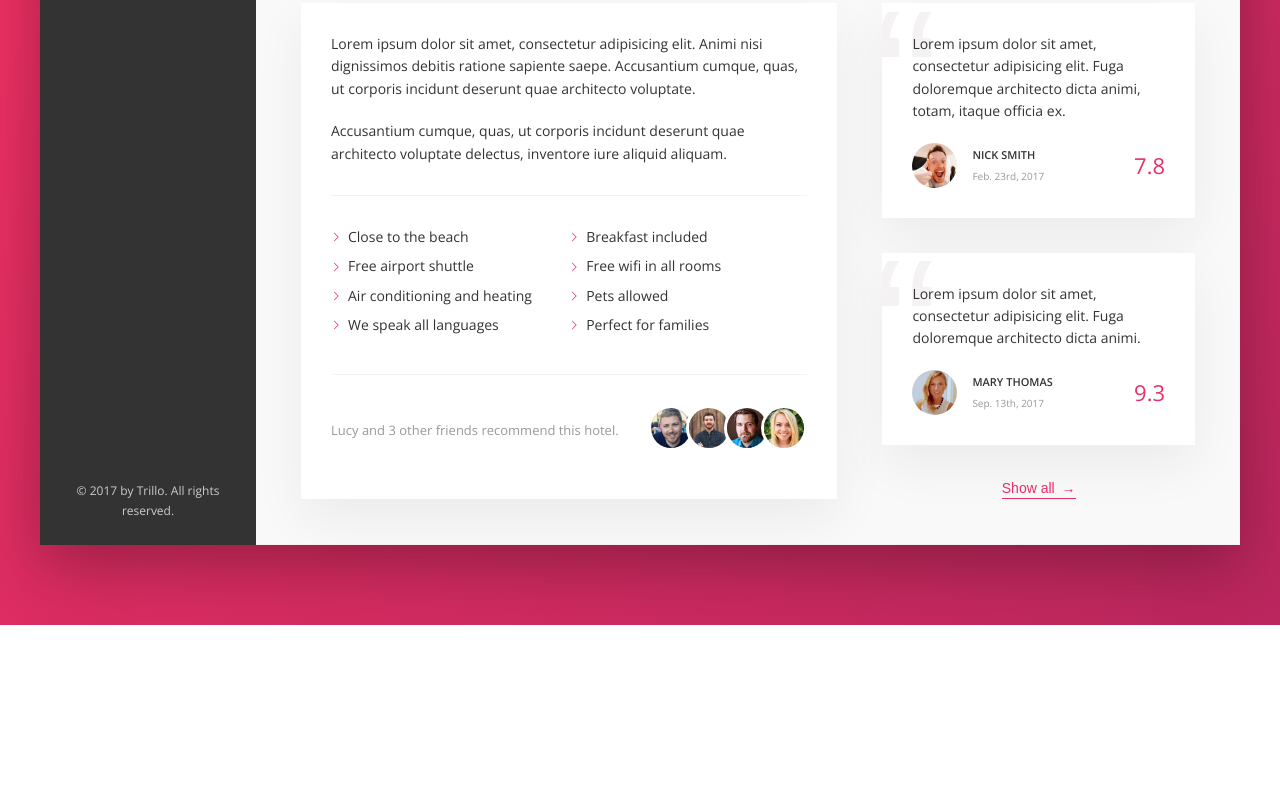
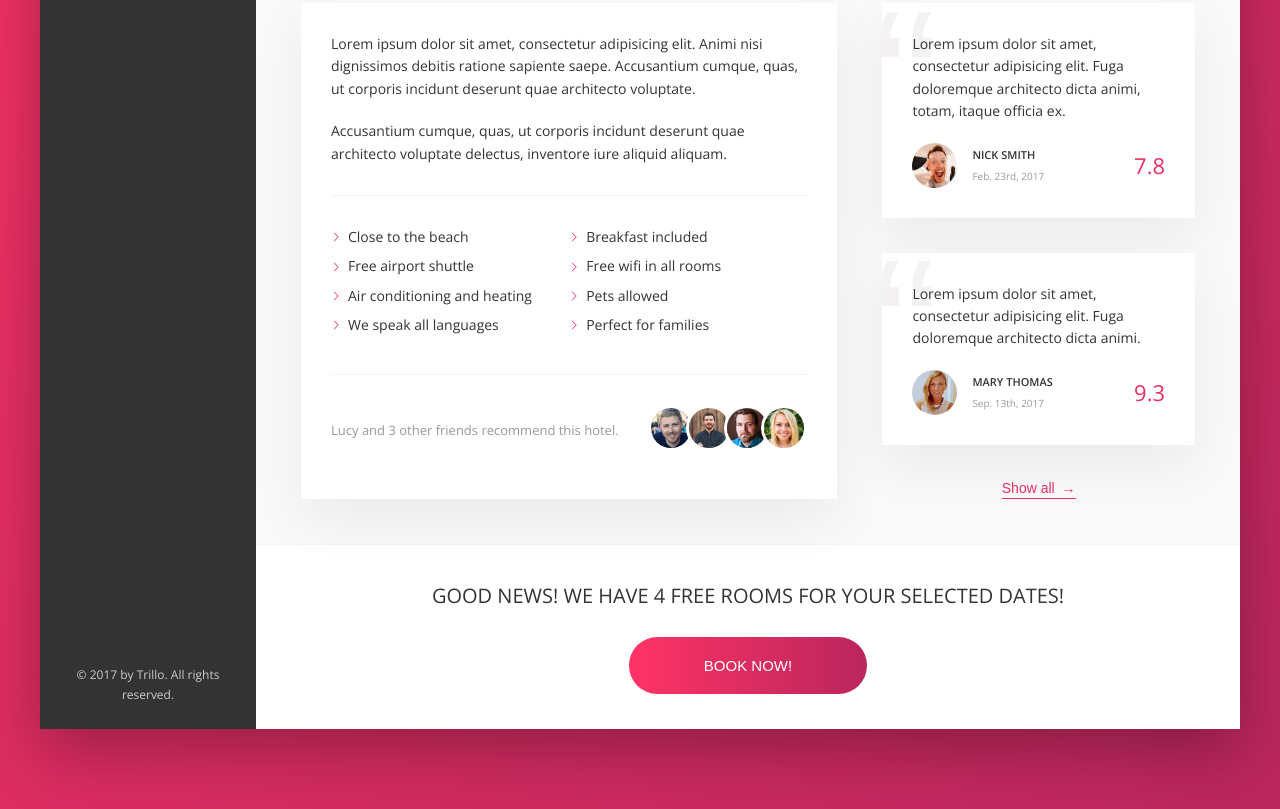
Before and after one commit to kostyatugai03/Trello-project, a website: page index.html in a window 1280 px wide. Shown: the part 644-1453 px from the top of the page. Before the commit the page ends 1269 px from the top, so only its background shows below. Drawn offline with nearby package versions, Linux system fonts and the light colour scheme.

Commit message:
cta section

```diff
--- a/index.html
+++ b/index.html
@@ -199,6 +199,15 @@
                             <button class="btn-inline">Show all <span>&rarr;</span></button>
                         </div>
                     </div>
+                    <div class="cta">
+                        <h2 class="cta__book-now">
+                            Good news! We have 4 free rooms for your selected dates!
+                        </h2>
+                        <button class="btn">
+                            <span class="btn__visible">Book now!</span>
+                            <span class="btn__invisible">Only 4 rooms left</span>
+                        </button>
+                    </div>
 
                 </main>
             </div>
--- a/sass/_components.scss
+++ b/sass/_components.scss
@@ -437,3 +437,64 @@
 
     }
 }
+
+////////////////////////////////
+////// CALL TO ACTION (CTA)
+.cta{
+    padding: 3.5rem 0;
+    text-align: center;
+    &__book-now {
+        text-transform: uppercase;
+        font-size: 2rem;
+        font-weight: 300;
+        margin-bottom: 2.5rem;
+    }
+}
+
+
+////////////////////////////////
+////// BUTTON VISIBLE AND BUTTON INVISIBLE
+.btn {
+    font-size: 1.5rem;
+    border: none;
+    font-weight: 300;
+    text-transform: uppercase;
+    border-radius: 100px;
+    background-image: linear-gradient(to right, var(--color-primary-light), var(--color-primary-dark));
+    color: #fff;
+    position: relative;
+    overflow: hidden;
+    cursor: pointer;
+    & > * {
+        height: 100%;
+        width: 100%;
+        transition: all .3s;
+        display: inline-block;
+    }
+    &__visible {
+        padding: 2rem 7.5rem;
+    }
+    &__invisible {
+        position: absolute;
+        padding: 2rem 0;
+        left: 0;
+        top: -100%;
+    }
+
+    &:hover {
+        background-image: linear-gradient(to left, var(--color-primary-light), var(--color-primary-dark));
+    }
+
+    &:hover &__visible {
+        transform: translateY(100%);
+    }
+
+    &:hover &__invisible {
+        top: 0;
+    }
+    &:focus {
+        outline: none;
+        animation: pulsate 1s infinite;
+
+    }
+}
```
Also changed, not shown: css/style.css.
